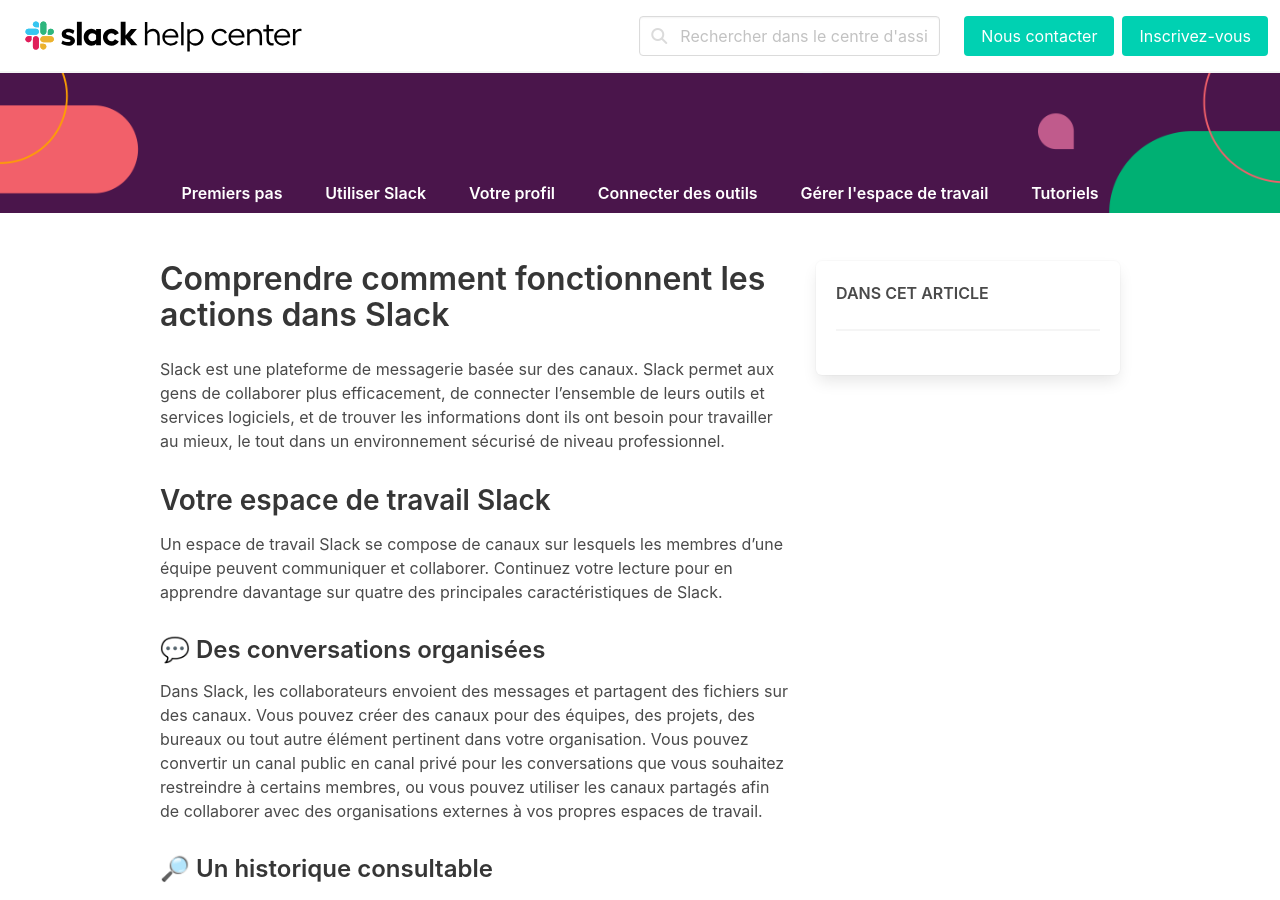
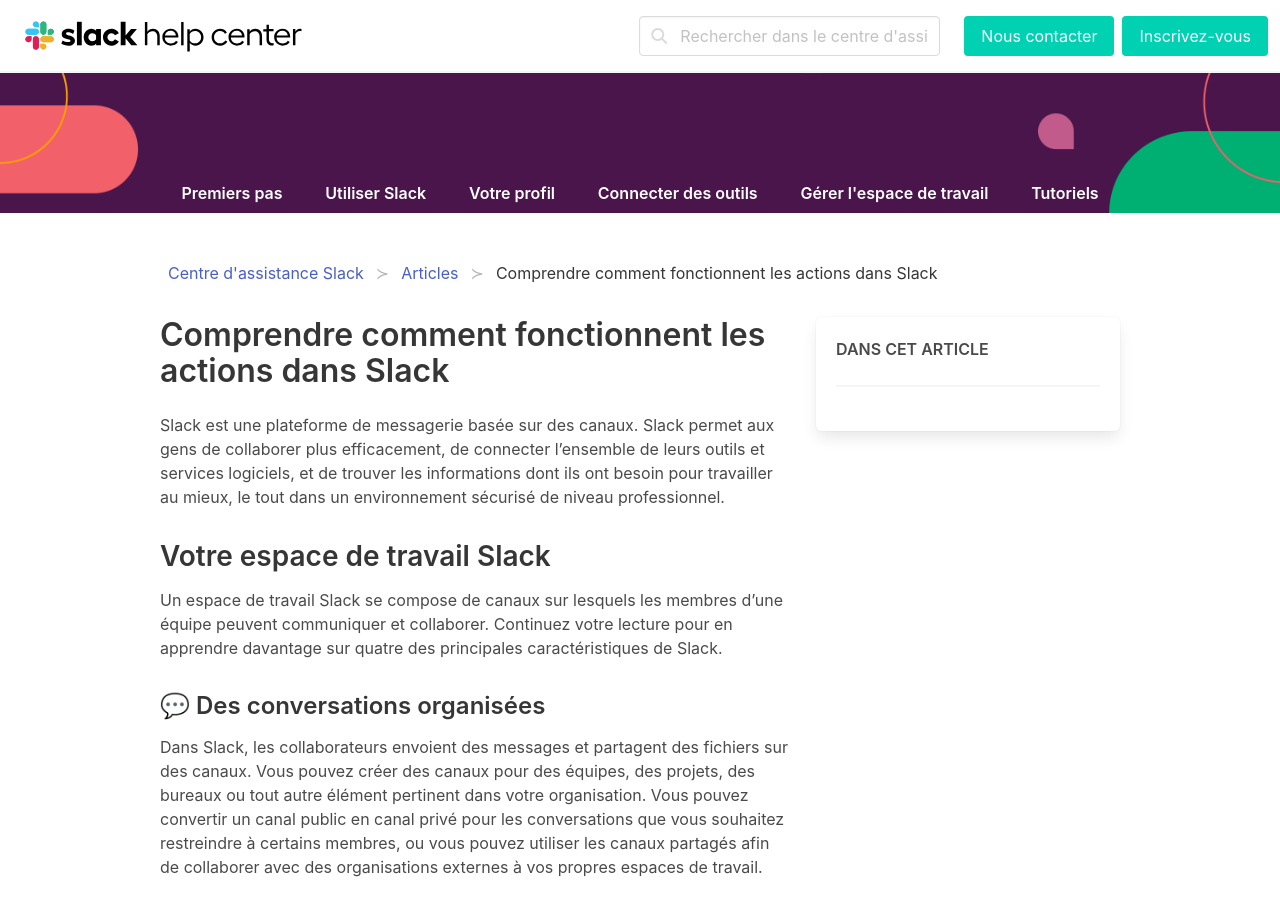
Before and after one commit to alexandrediasdasilva/bulma-jekyll-doc-sites, a Jekyll site: the page built from _articles/comprendre-comment-fonctionnent-les-actions-dans-slack.md, in a window 1280 px wide and 900 px high. Built offline with Jekyll 4.4.1, drawn with Linux system fonts in a browser that asks for light colours; nearby versions of some CDN libraries.

Commit message:
Breadcrumb WIP

```diff
--- a/_layouts/article.html
+++ b/_layouts/article.html
@@ -2,6 +2,19 @@
 layout: default
 ---
 <article class="section">
+    <nav class="breadcrumb has-succeeds-separator container is-max-desktop pl-2 pb-2">
+        <ul>
+        {% assign crumbs = page.url | remove:'/index.html' | split: '/' %}
+            <li><a href="/">Centre d'assistance Slack</a></li>
+        {% for crumb in crumbs offset: 1 %}
+            {% if forloop.last %}
+            <li class="is-active"><a href="#">{{ page.title }}</a></li>
+            {% else %}
+            <li><a href="{% assign crumb_limit = forloop.index | plus: 1 %}{% for crumb in crumbs limit: crumb_limit %}{{ crumb | append: '/' | replace:'without-plugin/','without-plugins/' }}{% endfor %}">{{ crumb | replace:'-',' ' | remove:'.html' | capitalize }}</a></li>
+            {% endif %}
+        {% endfor %}
+        </ul>
+    </nav>
     <div class="container is-max-desktop content">
         <div class="columns">
             <div class="column is-two-thirds">
```
